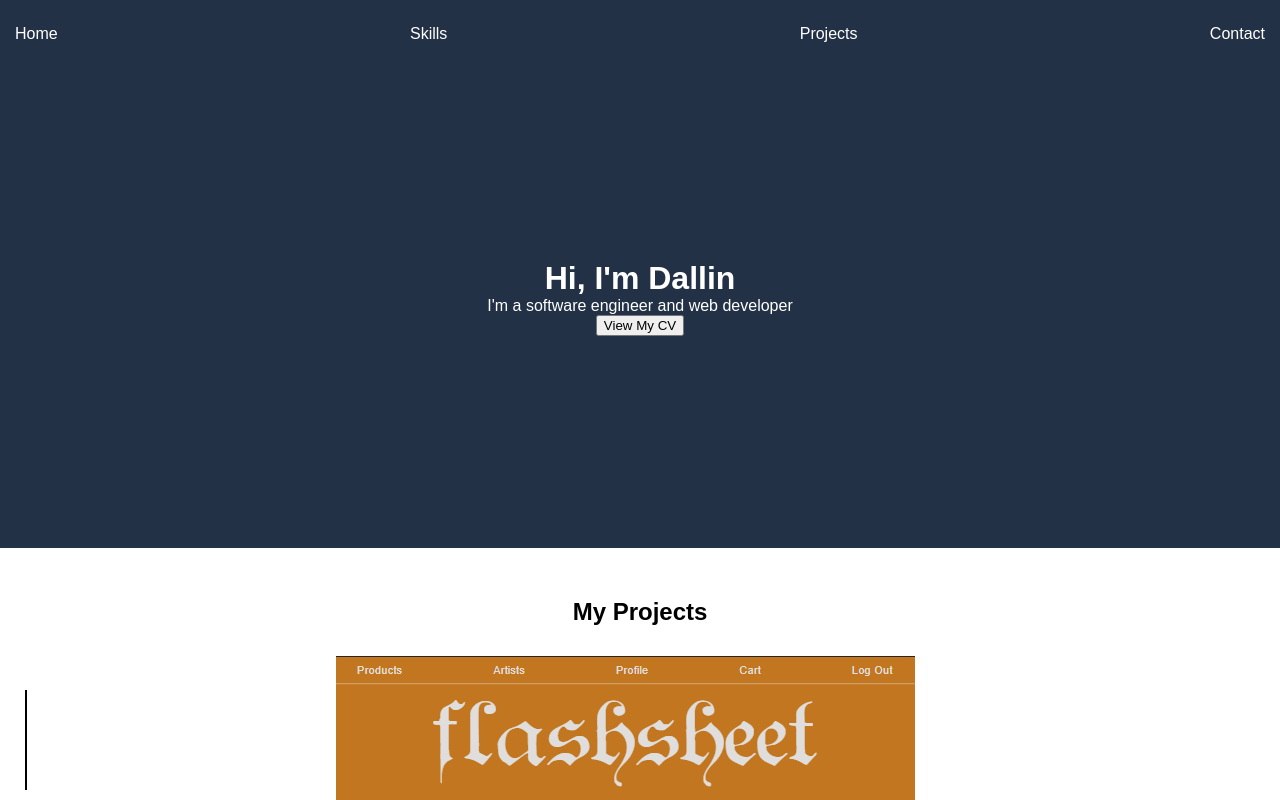
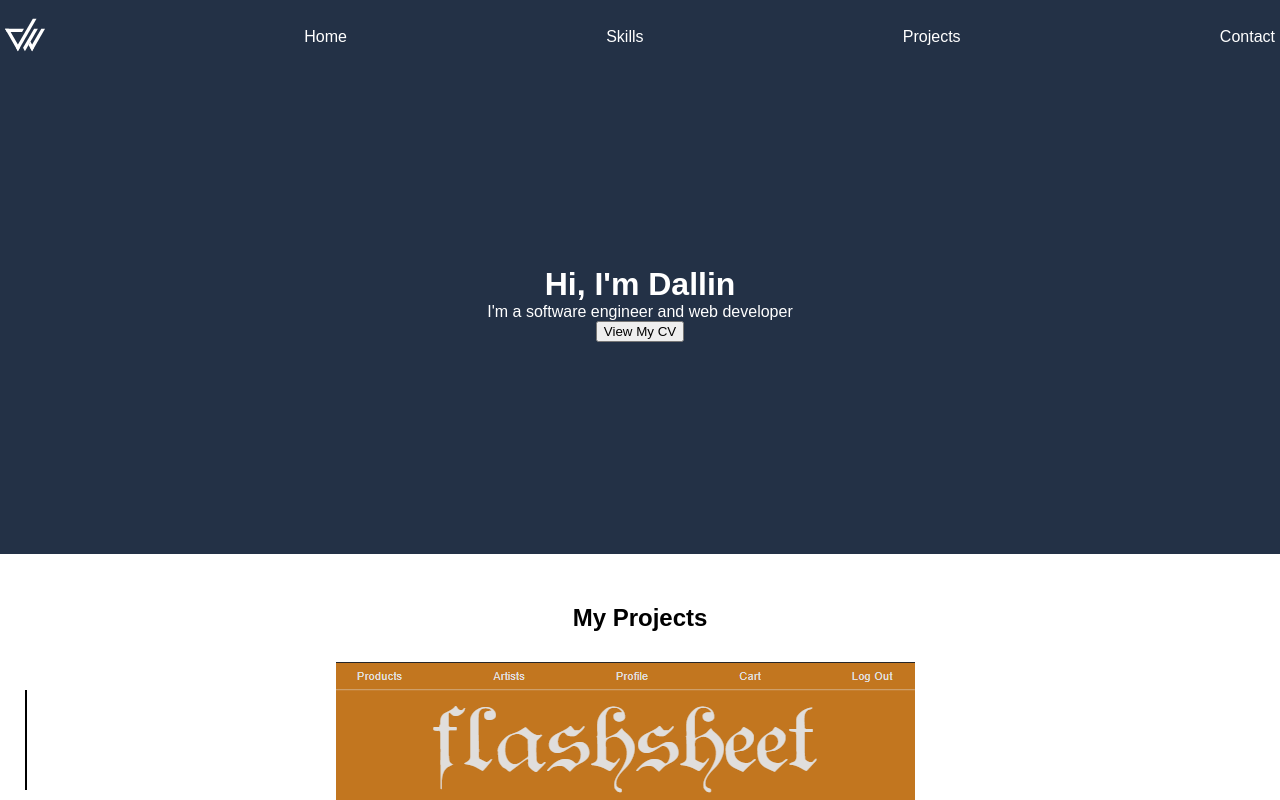
Before and after one commit to dkwhiting/personal-portfolio, a React (Vite) app: page / in a window 1280 px wide. Shown: the top 800 px of the page. Built offline with nearby package versions, Linux system fonts and the light colour scheme; some icons are missing.

Commit message:
Added header logo

```diff
--- a/src/App.css
+++ b/src/App.css
@@ -18,7 +18,8 @@
   width: 100%;
   display: flex;
   justify-content: space-between;
-  padding: 15px;
+  align-items: center;
+  padding: 5px;
   z-index: 999;
 }
 
@@ -199,3 +200,10 @@ a:hover {
   align-self: flex-start;
   transform: translateX(0)
 }
+
+#logo {
+  fill: white;
+  width: 40px;
+  height: 40px;
+  mix-blend-mode: difference;
+}
--- a/src/Header.jsx
+++ b/src/Header.jsx
@@ -1,5 +1,6 @@
 import React from 'react'
 import HeaderLink from './HeaderLink'
+import Logo from './Logo'
 
 const Header = () => {
   const headerLinks = [
@@ -19,6 +20,9 @@ const Header = () => {
 
   return (
     <div id="header">
+      <div >
+        <Logo />
+      </div>
       {
         headerLinks.map((link, i) => {
           return (
--- /dev/null
+++ b/src/Logo.jsx
@@ -0,0 +1,23 @@
+import React from 'react'
+
+const Logo = () => {
+  return (
+    <svg
+      id="logo"
+      xmlns="http://www.w3.org/2000/svg"
+      viewBox="0 0 352.4 286.22"
+    >
+      <g id="Layer_2-2" data-name="Layer 2">
+        <polygon points="166.84 88.06 150.44 116.47 49.51 116.45 16.58 116.45 0 87.51 32.86 87.62 166.84 88.06" />
+        <polygon points="130.14 256.17 113.7 285.95 16.72 116.7 .14 87.76 .06 87.62 32.86 87.62 33 87.87 49.65 116.7 130.14 256.17" />
+        <polygon points="255.18 256.11 238.75 285.87 238.74 285.89 207 230.49 223.63 201.45 238.75 227.64 255.18 256.11" />
+        <polygon points="277.48 0 245.03 0 97.03 256.44 113.48 286.22 277.48 0" />
+        <polygon points="352.4 87.56 238.76 285.89 222.32 256.11 319.61 87.56 352.4 87.56" />
+        <polygon points="289.36 87.56 175.72 285.89 159.28 256.11 256.56 87.56 289.36 87.56" />
+      </g>
+    </svg>
+
+  )
+}
+
+export default Logo
```
Also changed, not shown: src/assets/dw.svg (added).
